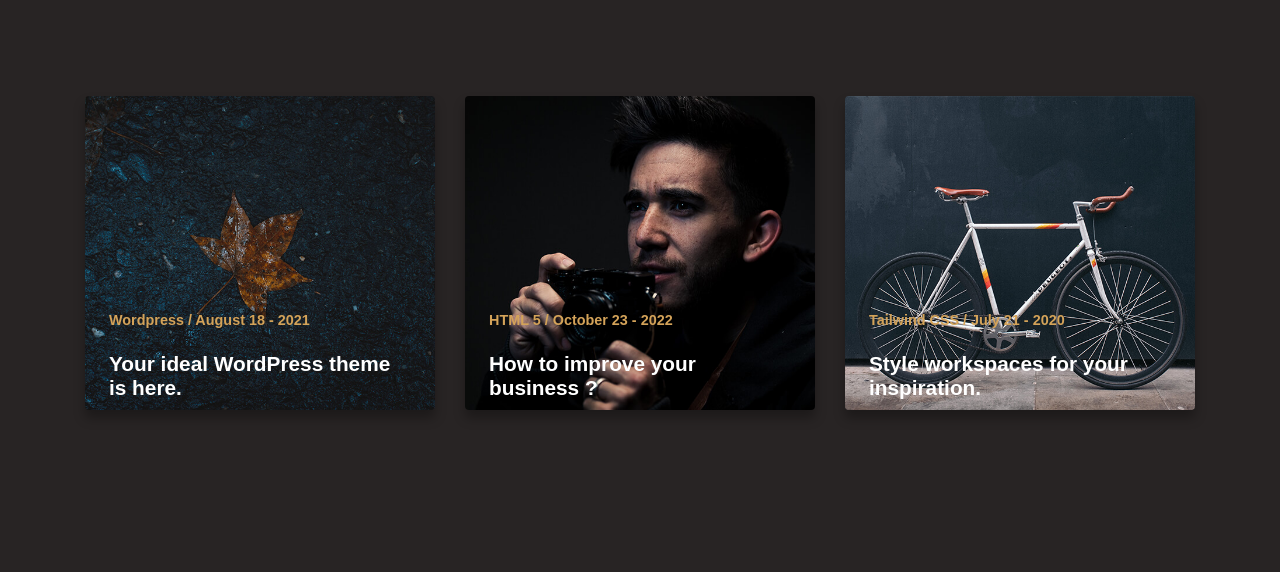
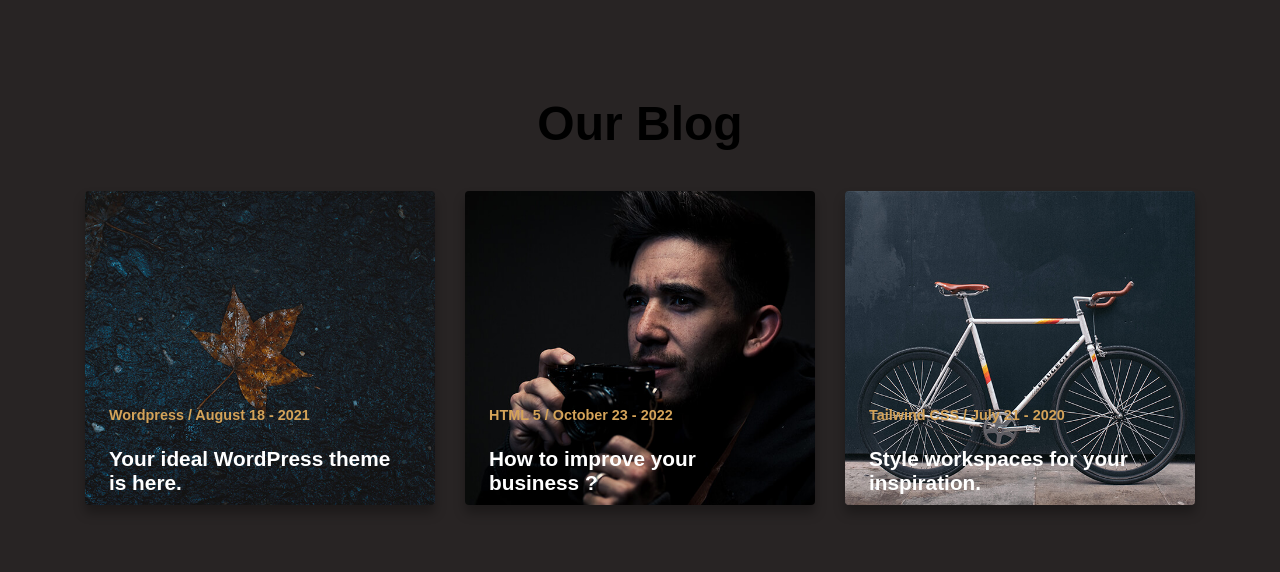
Before and after one commit to mdrakibur179/blog-card, a plain HTML site: page index.html in a window 1280 px wide. Drawn offline with Linux system fonts and the light colour scheme; a web font is replaced by a local one.

Commit message:
added heading

```diff
--- a/index.html
+++ b/index.html
@@ -9,6 +9,7 @@
 </head>
 <body>
     <section class="our-blog container">
+        <h1 class="our-blog-header">Our Blog</h1>
         <div class="card-container">
             <div class="card-img">
                 <img class="bg-img" src="img/leaf.jpg" alt="leaf falling in the road">
--- a/style.css
+++ b/style.css
@@ -12,6 +12,12 @@ body {
 .container {
     max-width: 71.75em;
     margin-inline: auto;
+}
+
+.our-blog-header {
+    font-size: 3rem;
+    font-weight: 800;
+    text-align: center;
 }
 
 .card-container {
```
